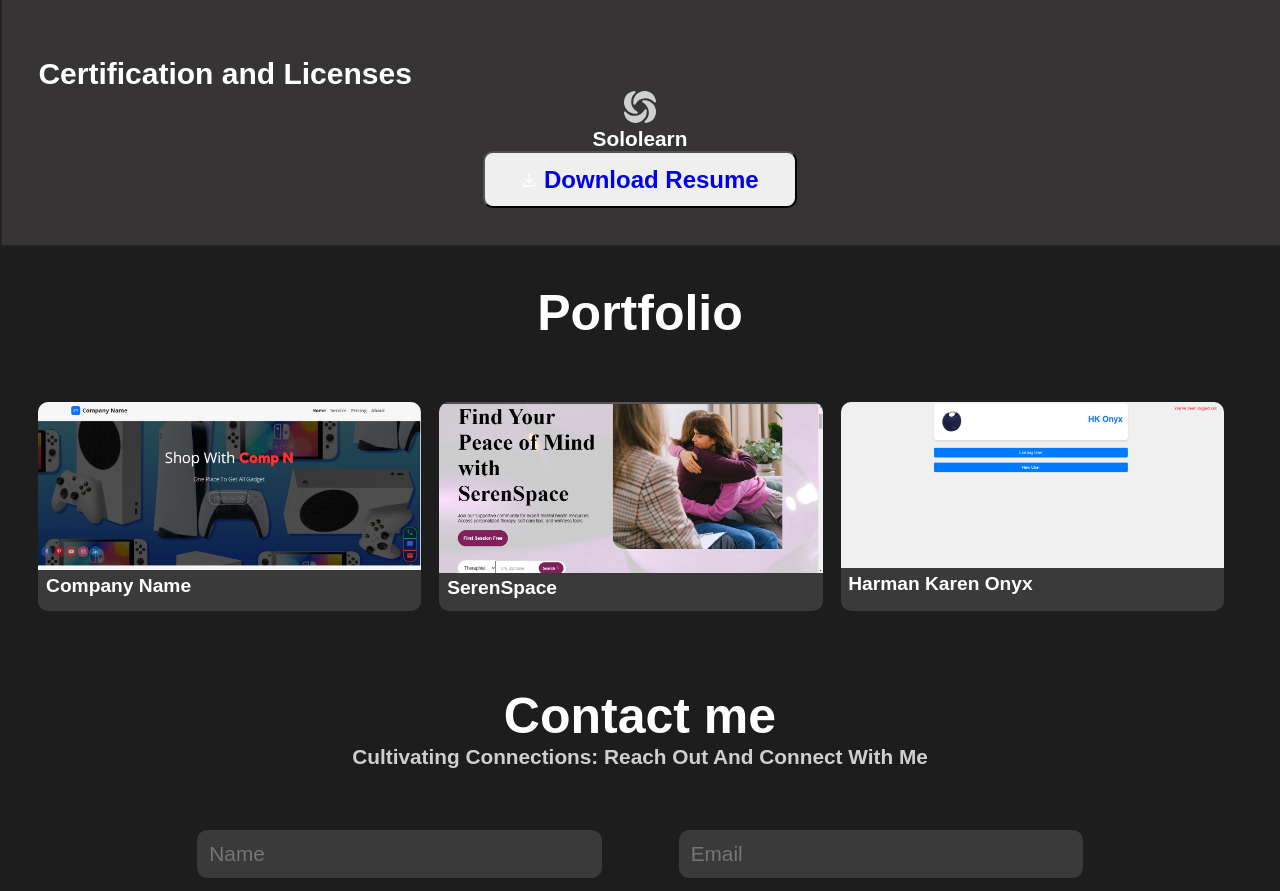
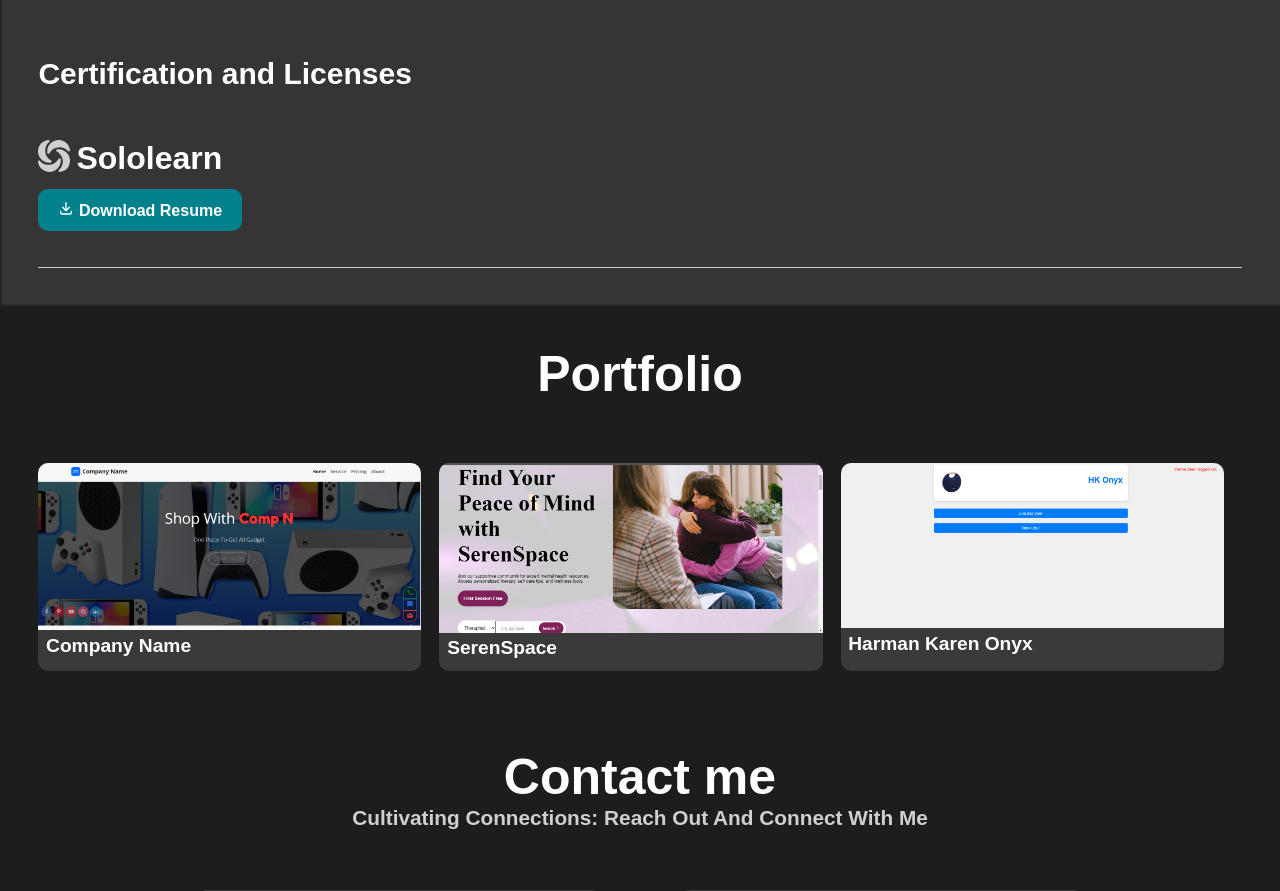
Before and after one commit to TripleHay321/My-Portfolio, a plain HTML site: page index.html in a window 1280 px wide. Shown: the part 2977-3868 px from the top of the page. Drawn offline with Linux system fonts and the light colour scheme.

Commit message:
Update style.css
Added Certification and Linceses

```diff
--- a/Styles/style.css
+++ b/Styles/style.css
@@ -312,6 +312,43 @@ section.about div.row-2 div.col-2 div.sub-col div.in-progress {
     background: #02818c;
 }
 
+section.about div.row-4 {
+    display: flex;
+    flex-wrap: wrap;
+}
+
+section.about div.row-4 div.col-4 {
+    flex: 1;
+    text-align: left;
+    padding: 3% 0%;
+    border-bottom: 1px solid #cfcfcf;
+}
+
+section.about div.row-4 div.col-4 div.flex {
+    display: flex;
+    margin: 1% 0%;
+}
+
+section.about div.row-4 div.col-4 div.flex  p{
+    display: inline;
+    font-size: 2em;
+    margin-left: 0.5%;
+}
+
+section.about div.row-4 div.col-4 button {
+    font-size: 1em;
+    background: #02818c;
+    padding: 0.75% 1.5%;
+    border: 2px solid #02818c;
+    cursor: pointer;
+    color: #fff;
+}
+
+section.about div.row-4 div.col-4 button a {
+    color: #fff;
+    gap: 0.5%;
+}
+
 /* styling for portfolio */
 section.portfolio {
     padding: 3%;
```
